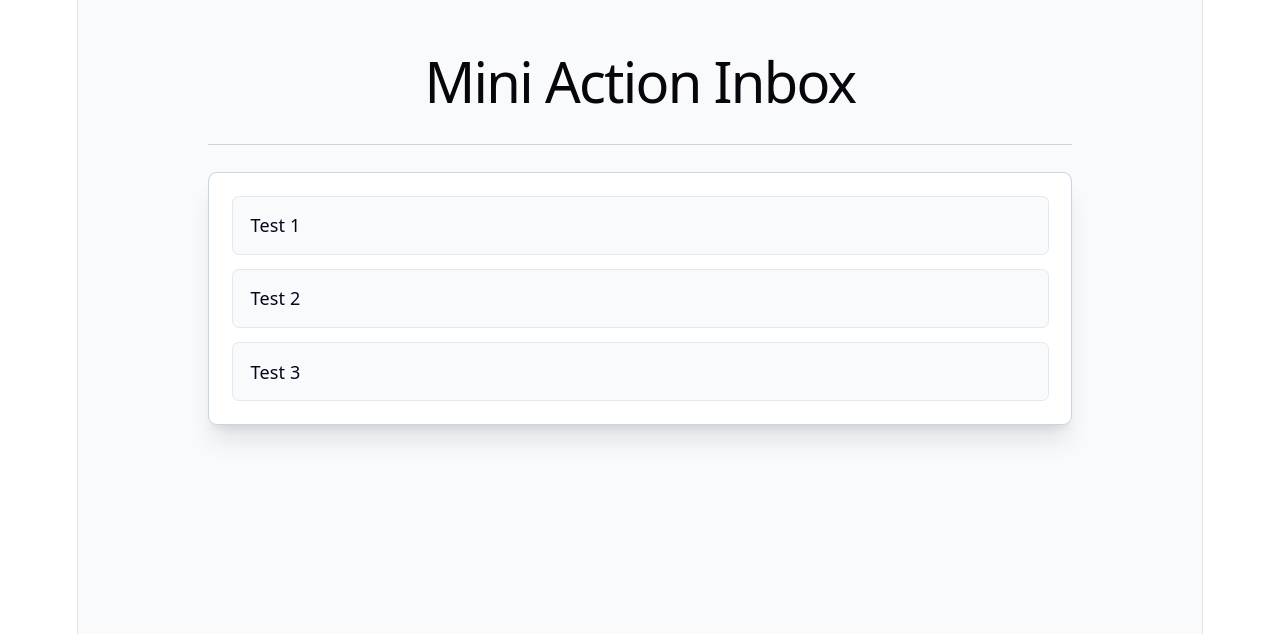
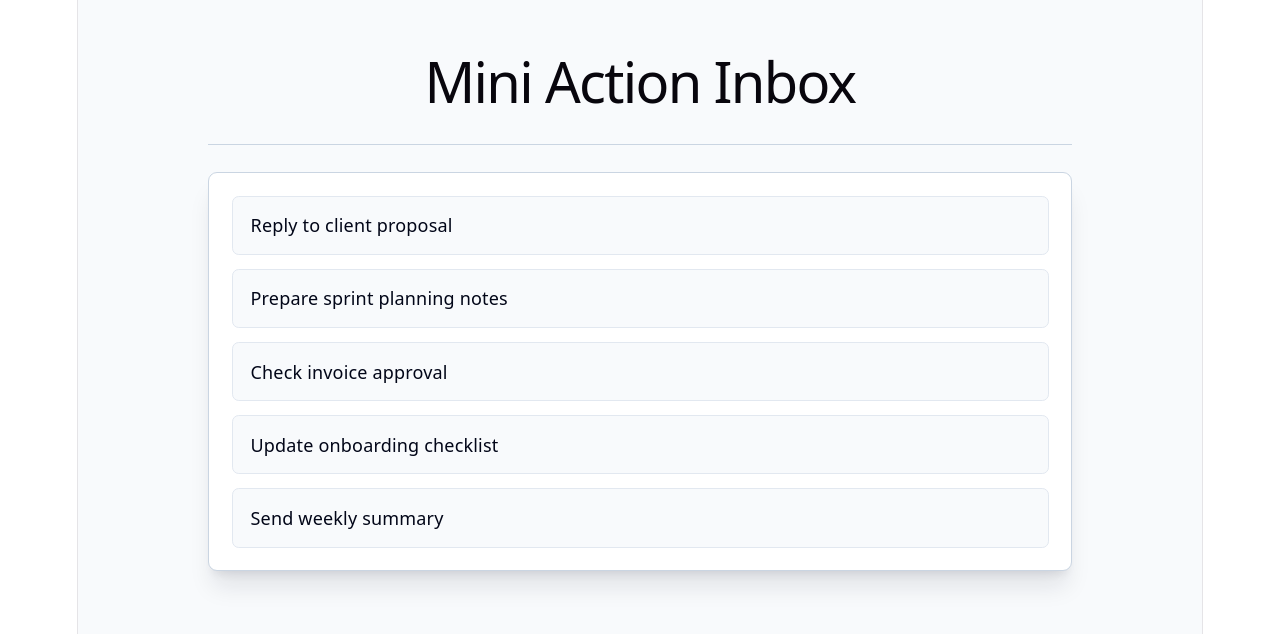
Before and after one commit to imaybeatree/MiniActionInbox, a React (Vite) app: page / in a window 1280 px wide. Shown: the top 634 px of the page. Built offline with nearby package versions, Linux system fonts and the light colour scheme.

Commit message:
generated mock data

```diff
--- a/src/App.tsx
+++ b/src/App.tsx
@@ -1,9 +1,6 @@
+import { mockActionItems } from './mockData'
+
 function App() {
-  const items = [
-    'Test 1',
-    'Test 2',
-    'Test 3',
-  ]
 
   return (
     <main className="min-h-svh bg-slate-50 px-5 py-8 text-slate-950">
@@ -18,12 +15,12 @@ function App() {
         aria-label="Action items"
       >
         <ul className="grid list-none gap-3 p-0">
-          {items.map((item) => (
+          {mockActionItems.map((item) => (
             <li
               className="rounded-md border border-slate-200 bg-slate-50 px-4 py-3.5 text-left"
-              key={item}
+              key={item.id}
             >
-              {item}
+              {item.title}
             </li>
           ))}
         </ul>
--- /dev/null
+++ b/src/mockData.ts
@@ -0,0 +1,55 @@
+export type ActionItemStatus = 'active' | 'completed'
+
+export type ActionItemType = 'email' | 'task' | 'meeting' | 'follow-up'
+
+export type ActionItem = {
+  id: number
+  title: string
+  description: string
+  status: ActionItemStatus
+  type: ActionItemType
+  dueDate: string
+}
+
+export const mockActionItems: ActionItem[] = [
+  {
+    id: 1,
+    title: 'Reply to client proposal',
+    description: 'Review the latest proposal notes and send a clear response.',
+    status: 'active',
+    type: 'email',
+    dueDate: '2026-06-05',
+  },
+  {
+    id: 2,
+    title: 'Prepare sprint planning notes',
+    description: 'Collect backlog priorities and draft discussion points.',
+    status: 'active',
+    type: 'meeting',
+    dueDate: '2026-06-06',
+  },
+  {
+    id: 3,
+    title: 'Check invoice approval',
+    description: 'Confirm whether the pending invoice has the required sign-off.',
+    status: 'completed',
+    type: 'follow-up',
+    dueDate: '2026-06-07',
+  },
+  {
+    id: 4,
+    title: 'Update onboarding checklist',
+    description: 'Add the missing setup steps for new project contributors.',
+    status: 'active',
+    type: 'task',
+    dueDate: '2026-06-10',
+  },
+  {
+    id: 5,
+    title: 'Send weekly summary',
+    description: 'Summarize completed work, open questions, and next actions.',
+    status: 'completed',
+    type: 'email',
+    dueDate: '2026-06-03',
+  },
+]
```
Also changed, not shown: 1 other file (tests, documents, lock files or other folders).
